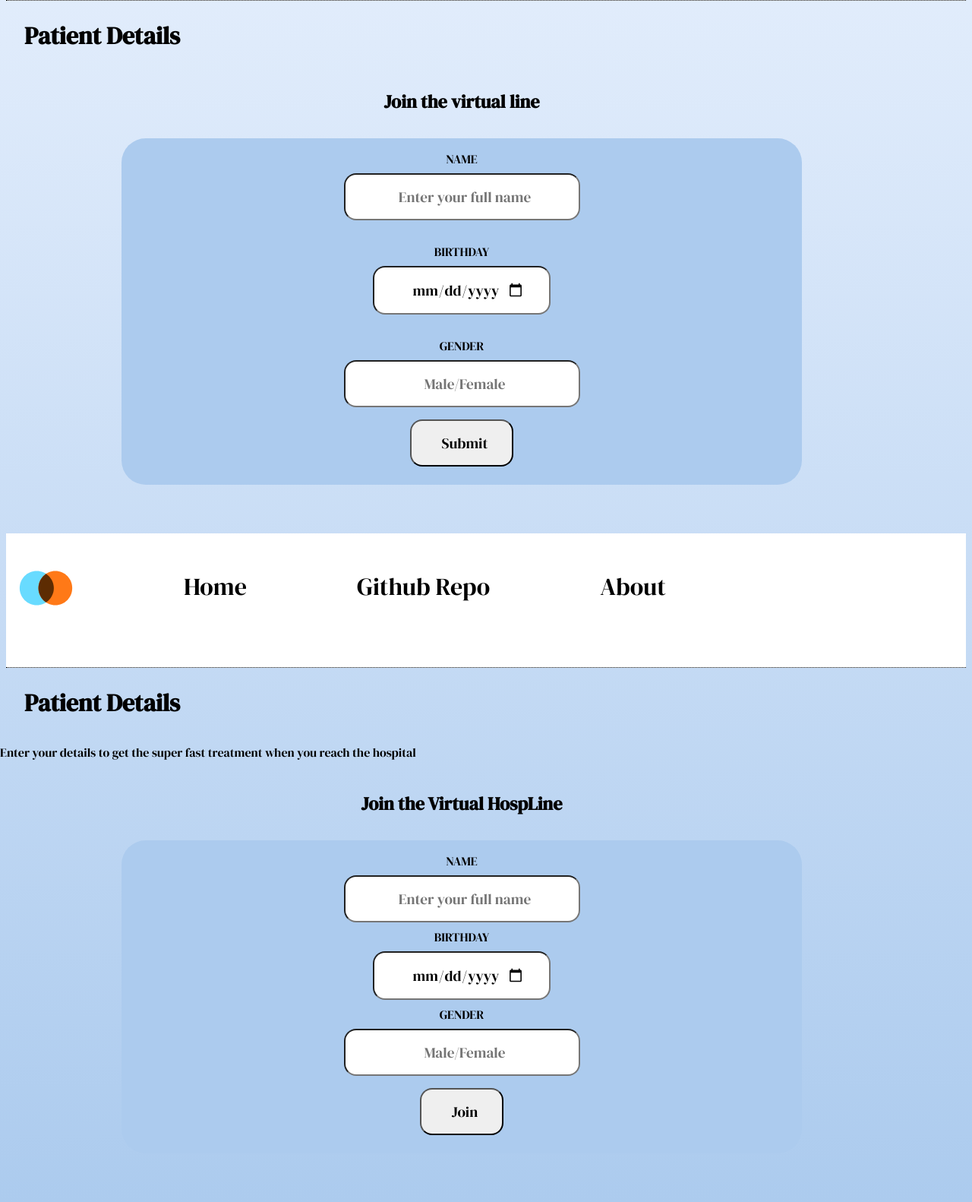
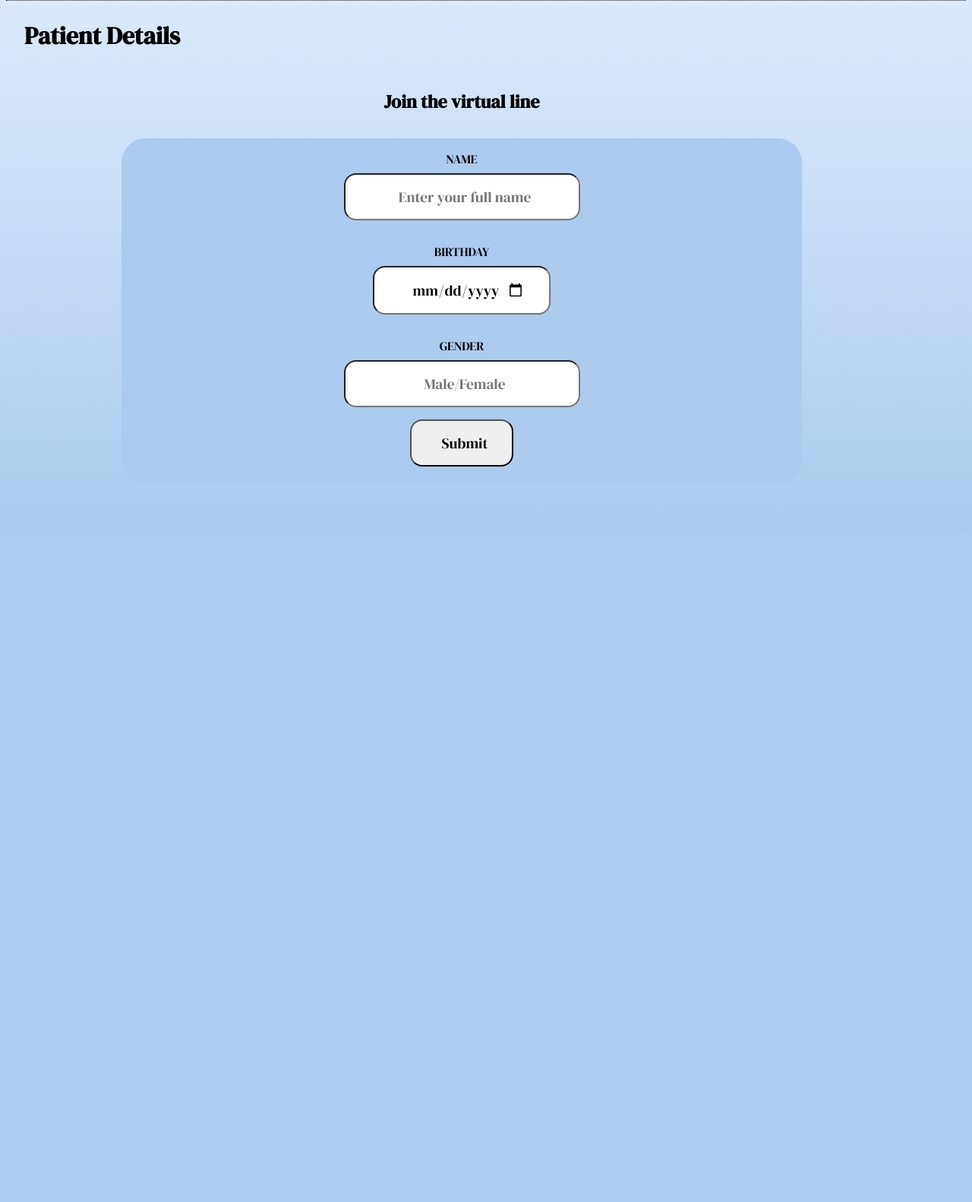
Before and after one commit to mdarshad1000/Hosp-Line, a Flask app: page /login in a window 1280 px wide. Shown: the part 184-1766 px from the top of the page at 76% size. After the commit the page ends 798 px from the top, so only its background shows below. Run offline with Flask 2, Linux system fonts and the light colour scheme.

Commit message:
fixed login

```diff
--- a/templates/login.html
+++ b/templates/login.html
@@ -53,64 +53,3 @@
 
     </div>
 </body>
-
-</html>
-<!DOCTYPE html>
-<html lang="en">
-
-<head>
-    <meta charset="UTF-8">
-    <meta http-equiv="X-UA-Compatible" content="IE=edge">
-    <meta name="viewport" content="width=device-width, initial-scale=1.0">
-    <title>HospLine | Register</title>
-    <link rel="stylesheet" href="{{ url_for('static', filename='CSS/loginstyle.css') }}">
-    <link rel="preconnect" href="https://fonts.googleapis.com">
-    <link rel="preconnect" href="https://fonts.gstatic.com" crossorigin>
-    <link href="https://fonts.googleapis.com/css2?family=DM+Serif+Display&display=swap" rel="stylesheet">
-</head>
-
-<body>
-
-   <div class="nav">
-        <ul>
-            <svg id="logo-14" width="73" height="49" viewBox="0 0 73 49" fill="none" xmlns="http://www.w3.org/2000/svg">
-                <path
-                    d="M46.8676 24C46.8676 36.4264 36.794 46.5 24.3676 46.5C11.9413 46.5 1.86765 36.4264 1.86765 24C1.86765 11.5736 11.9413 1.5 24.3676 1.5C36.794 1.5 46.8676 11.5736 46.8676 24Z"
-                    class="ccustom" fill="#68DBFF"></path>
-                <path
-                    d="M71.1324 24C71.1324 36.4264 61.1574 46.5 48.8529 46.5C36.5484 46.5 26.5735 36.4264 26.5735 24C26.5735 11.5736 36.5484 1.5 48.8529 1.5C61.1574 1.5 71.1324 11.5736 71.1324 24Z"
-                    class="ccompli1" fill="#FF7917"></path>
-                <path
-                    d="M36.6705 42.8416C42.8109 38.8239 46.8676 31.8858 46.8676 24C46.8676 16.1144 42.8109 9.17614 36.6705 5.15854C30.5904 9.17614 26.5735 16.1144 26.5735 24C26.5735 31.8858 30.5904 38.8239 36.6705 42.8416Z"
-                    class="ccompli2" fill="#5D2C02"></path>
-            </svg>
-            <li><a href="/">Home</a></li>
-            <li><a href="https://github.com/nawed2611" target="_blank">Github Repo</a></li>
-            <li><a href="/about">About</a></li>
-        </ul>
-
-
-    </div>
-
-    <h1>
-        Patient Details
-    </h1>
-    <p>Enter your details to get the super fast treatment when you reach the hospital</p>
-    <div class="card">
-        <h2>Join the Virtual HospLine</h2>
-
-            <form action="/login" method="POST" class="form">
-                <label>NAME</label>
-                <input name="name" placeholder="Enter your full name" type="text" required>
-                <label>BIRTHDAY</label>
-                <input name="birthday" placeholder="DD/MM/YYYY" type="date" required>
-                <label>GENDER</label>
-                <input name="gender" placeholder="Male/Female" type="text" required>
-                <button type="submit" id="submit">Join</button>
-            </form>
-
-    </div>
-
-</body>
-
-</html>
```
Also changed, not shown: templates/index.html (+16 -10 lines).
